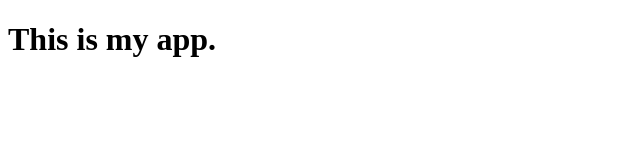
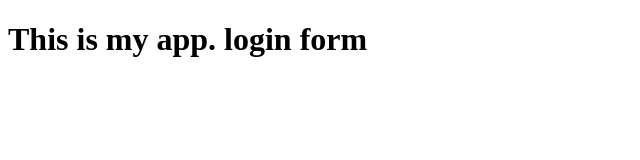
Before and after one commit to Thobbytosin/myappsample, a plain HTML site: page index.html in a window 1280 px wide. Shown: the whole page, without its empty margins (0-640 px from the left). Drawn offline with Linux system fonts and the light colour scheme.

Commit message:
login form

```diff
--- a/index.html
+++ b/index.html
@@ -6,6 +6,8 @@
     <title>My app</title>
 </head>
 <body>
-    <h1>This is my app.</h1>
+    <h1>This is my app.
+        login form
+    </h1>
 </body>
 </html>
```
Also changed, not shown: login.html (added, +1 -0 lines).
